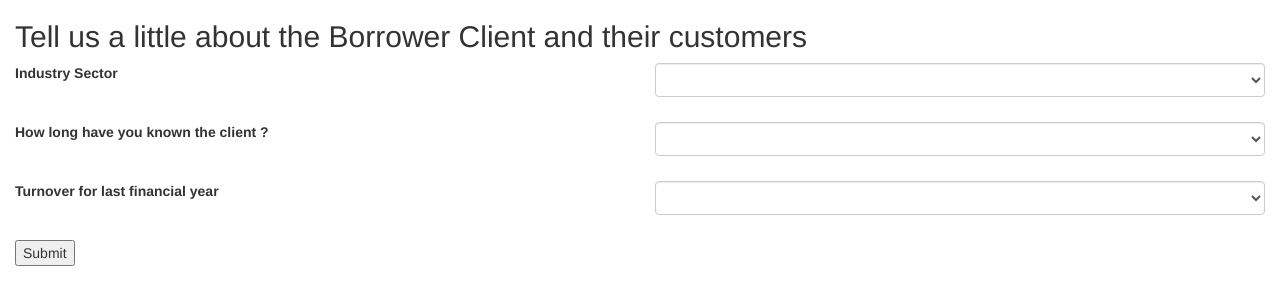
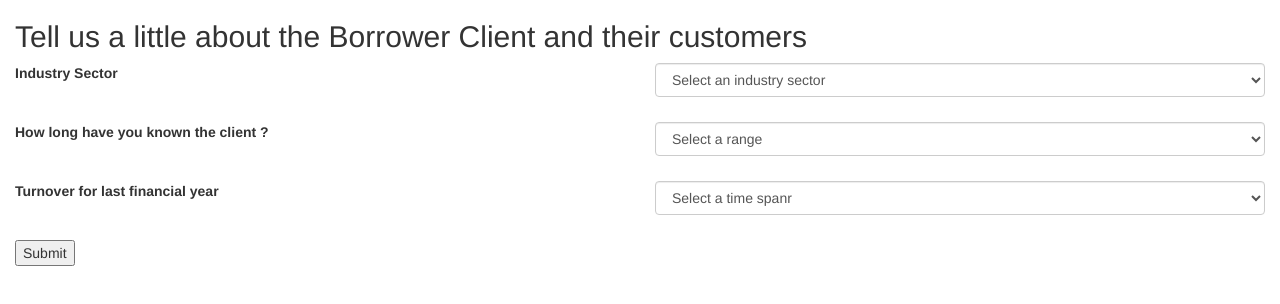
Before and after one commit to nigeljohnwade/NgOption, a website: page index.html in a window 1280 px wide. Drawn offline with nearby package versions, Linux system fonts and the light colour scheme.

Commit message:
pROGRAMMATIC DEFAULTS

```diff
--- a/controllers.js
+++ b/controllers.js
@@ -19,7 +19,18 @@ ngTestApp.controller('ngTestCtl', function ($scope, $http) {
         {"id": 3, "name": "3 ­ 5 years"},
         {"id": 4, "name": "5 ­ 10 years"},
         {"id": 5, "name": "10+ years"}
-    ]
+    ];
+    $scope.defaults = {
+        "industry_sector": {
+            displayText: "Select an industry sector"
+        },
+        "turnovers": {
+            displayText: "Select a range"
+        },
+        "known_client_years": {
+            displayText: "Select a time spanr"
+        }
+    }
     $scope.company = {
         "industry_sector": {},
         "known_client_years": null,
--- a/index.html
+++ b/index.html
@@ -16,8 +16,10 @@
                         <div class="form-group">
                             <label for="sector" class="col-md-6">Industry Sector</label>
                             <div class="col-md-6">
-                                <select id="sector" class="form-control" required="required" ng-model="industry_sector.name">
-                                    <option ng-repeat="item in industry_sector" value="{{item.name}}">{{item.name}}</option>
+                                <select id="sector" class="form-control" required="required"
+                                        ng-model="industry_sector.name"
+                                        ng-options="item.name for item in industry_sector">
+                                    <option value="">{{defaults.industry_sector.displayText}}</option>
                                 </select>
                                 <p>{{industry_sector.name}}</p>
                             </div>
@@ -25,8 +27,10 @@
                         <div class="form-group">
                             <label for="time" class="col-md-6">How long have you known the client ?</label>
                             <div class="col-md-6">
-                                <select id="money" class="form-control" required="required" ng-model="turnovers.name">
-                                    <option ng-repeat="item in turnovers" value="{{item.name}}">{{item.name}}</option>
+                                <select id="money" class="form-control" required="required"
+                                        ng-model="turnovers.name"
+                                        ng-options="item.name for item in turnovers">
+                                    <option value="">{{defaults.turnovers.displayText}}</option>
                                 </select>
                                 <p>{{turnovers.name}}</p>
                             </div>
@@ -34,8 +38,10 @@
                         <div class="form-group">
                             <label for="money" class="col-md-6">Turnover for last financial year</label>
                             <div class="col-md-6">
-                                <select id="time" class="form-control" required="required" ng-model="known_client_years.name">
-                                    <option ng-repeat="item in known_client_years" value="{{item.name}}">{{item.name}}</option><
+                                <select id="time" class="form-control" required="required"
+                                        ng-model="known_client_years.name"
+                                        ng-options="item.name for item in known_client_years">
+                                    <option value="">{{defaults.known_client_years.displayText}}</option>
                                 </select>
                                 <p>{{known_client_years.name}}</p>
                             </div>
```
